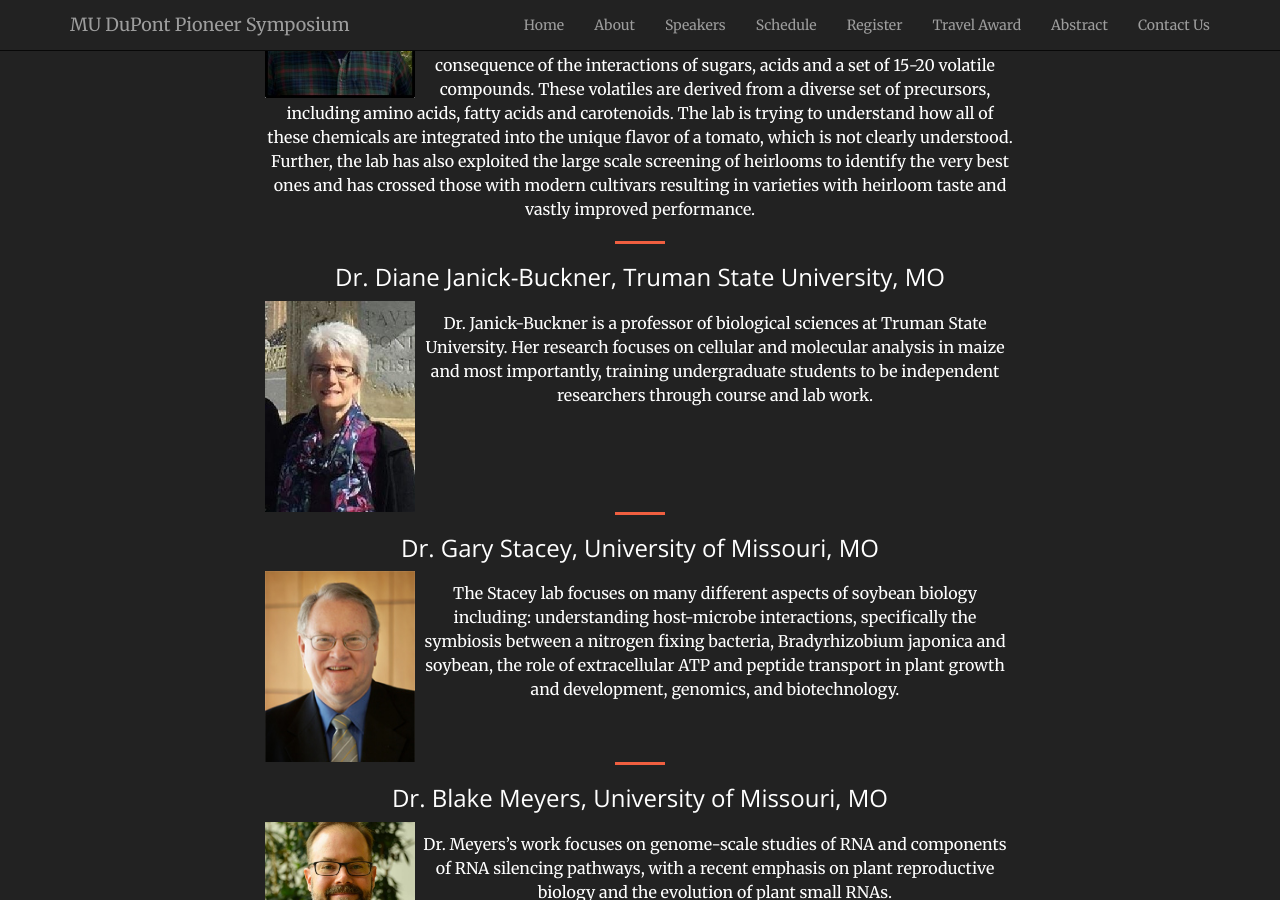
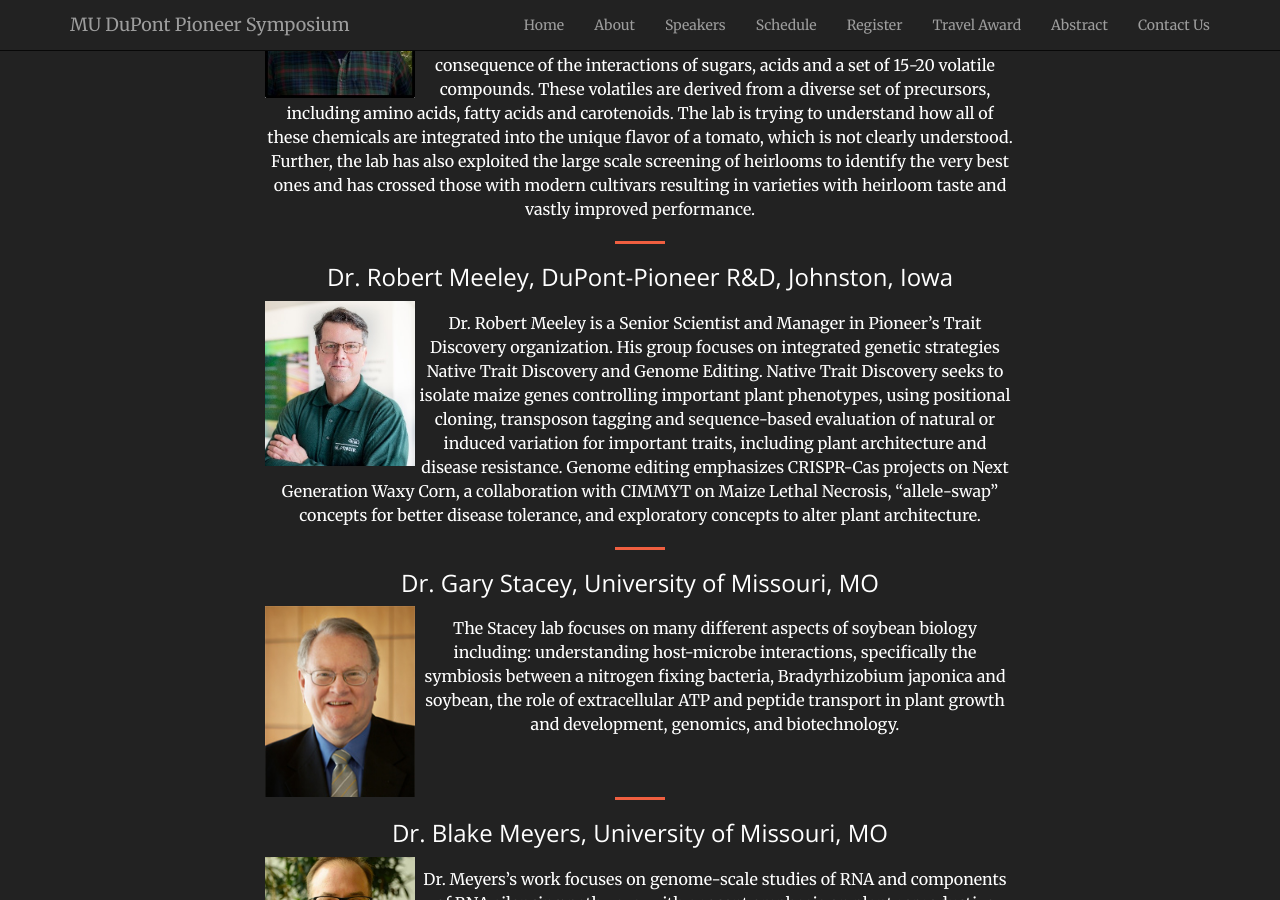
Before and after one commit to mupioneersymposium/mupioneersymposium.github.io, a Jekyll site: the page built from speakers.md, in a window 1280 px wide and 900 px high, scrolled down 1097 px. Built offline with Jekyll 4.4.1, drawn with Linux system fonts in a browser that asks for light colours.

Commit message:
Update speakers.md

```diff
--- a/speakers.md
+++ b/speakers.md
@@ -24,6 +24,7 @@ Dr. Dan Voytas is a Professor and a Director of the Center for Genome Engineerin
 <hr style="clear: both;" />
 ## Speakers on Feb 8th, 2018
 <hr style="clear: both;" />
+
 ### Dr. Harry J. Klee, Horticultural Sciences Department, University of Florida, Gainesville, FL
 
 <img src="/img/Klee.jpg" alt="Dr. Harry Klee Photo"  width="150px" style="float: left" />
@@ -31,11 +32,11 @@ Dr. Dan Voytas is a Professor and a Director of the Center for Genome Engineerin
 Dr. Harry J. Klee is a professor at Horticultural Sciences Department, University of Florida, Gainesville, FL. The Klee lab is working to understand the chemical and genetic make-up of "flavor" in fruits and vegetables. While the lab emphasize tomato in the research, the lab also have conducted research on melons, strawberries and lettuce. The taste of a tomato is the consequence of the interactions of sugars, acids and a set of 15-20 volatile compounds. These volatiles are derived from a diverse set of precursors, including amino acids, fatty acids and carotenoids. The lab is trying to understand how all of these chemicals are integrated into the unique flavor of a tomato, which is not clearly understood. Further, the lab has also exploited the large scale screening of heirlooms to identify the very best ones and has crossed those with modern cultivars resulting in varieties with heirloom taste and vastly improved performance.
 <hr style="clear: both;" />
 
-### Dr. Diane Janick-Buckner, Truman State University, MO
+### Dr. Robert Meeley, DuPont-Pioneer R&D, Johnston, Iowa
 
-<img src="/img/jb2.JPG" alt="Dr. Diane Janick-Buckner" width="150px" style="float: left" />
+<img src="/img/Bob.JPG" alt="Dr.  Robert Meeley" width="150px" style="float: left" />
 
-Dr. Janick-Buckner is a professor of biological sciences at Truman State University. Her research focuses on cellular and molecular analysis in maize and most importantly, training undergraduate students to be independent researchers through course and lab work.
+Dr. Robert Meeley is a Senior Scientist and Manager in Pioneer’s Trait Discovery organization.  His group focuses on integrated genetic strategies Native Trait Discovery and Genome Editing.  Native Trait Discovery seeks to isolate maize genes controlling important plant phenotypes, using positional cloning, transposon tagging and sequence-based evaluation of natural or induced variation for important traits, including plant architecture and disease resistance.  Genome editing emphasizes CRISPR-Cas projects on Next Generation Waxy Corn, a collaboration with CIMMYT on Maize Lethal Necrosis, “allele-swap” concepts for better disease tolerance, and exploratory concepts to alter plant architecture.
 
 <hr style="clear: both;" />
 
```
